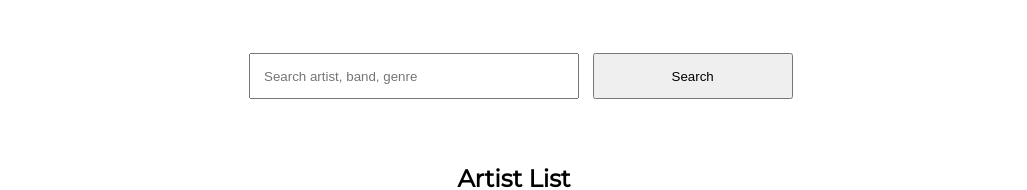
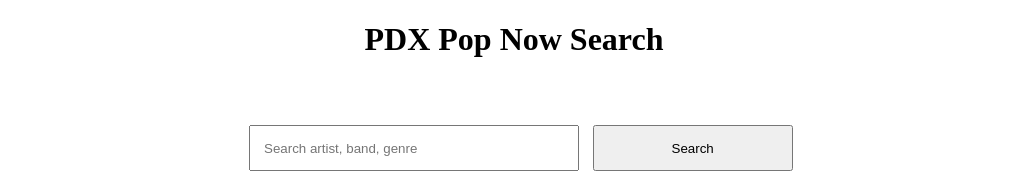
Before and after one commit to team-raisin/pdxPopNow_Client, a React app: page / in a window 1280 px wide. Shown: the top 190 px of the page, without its empty margins (126-1153 px from the left). Built offline with nearby package versions, Linux system fonts and the light colour scheme.

Commit message:
Header created and rendering on browser

```diff
--- a/package.json
+++ b/package.json
@@ -23,6 +23,8 @@
   "dependencies": {
     "@material-ui/core": "^3.9.2",
     "@material-ui/icons": "^3.0.2",
+    "copy-webpack-plugin": "^5.0.2",
+    "dotenv-webpack": "^1.7.0",
     "normalize.css": "^8.0.1",
     "react": "^16.8.2",
     "react-dom": "^16.8.2",
--- a/src/components/app/App.js
+++ b/src/components/app/App.js
@@ -1,9 +1,11 @@
 import React from 'react';
 import ArtistList from '../artists/ArtistList';
+import Header from '../header/Header';
 
 export default function App() {
   return (
     <>
+    <Header />
       <ArtistList />
     <h1>Hello world</h1>
     </>
--- /dev/null
+++ b/src/components/header/Header.js
@@ -0,0 +1,9 @@
+import React from 'react';
+
+export default function Header() {
+  return (
+    <header>
+      <h1>PDX Pop Now Search</h1>
+    </header>
+  );
+}
```
Also changed, not shown: 1 other file (tests, documents, lock files or other folders).
